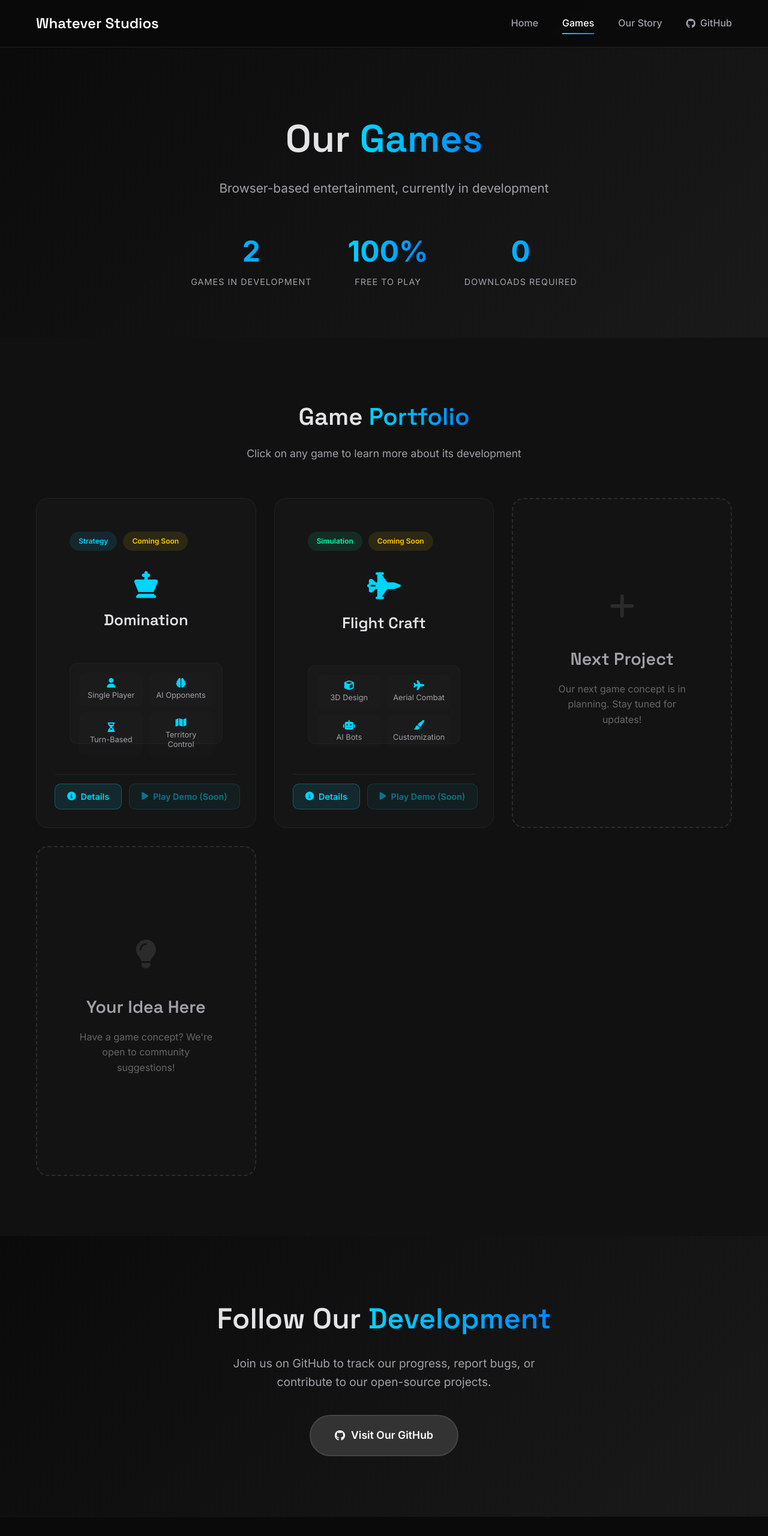
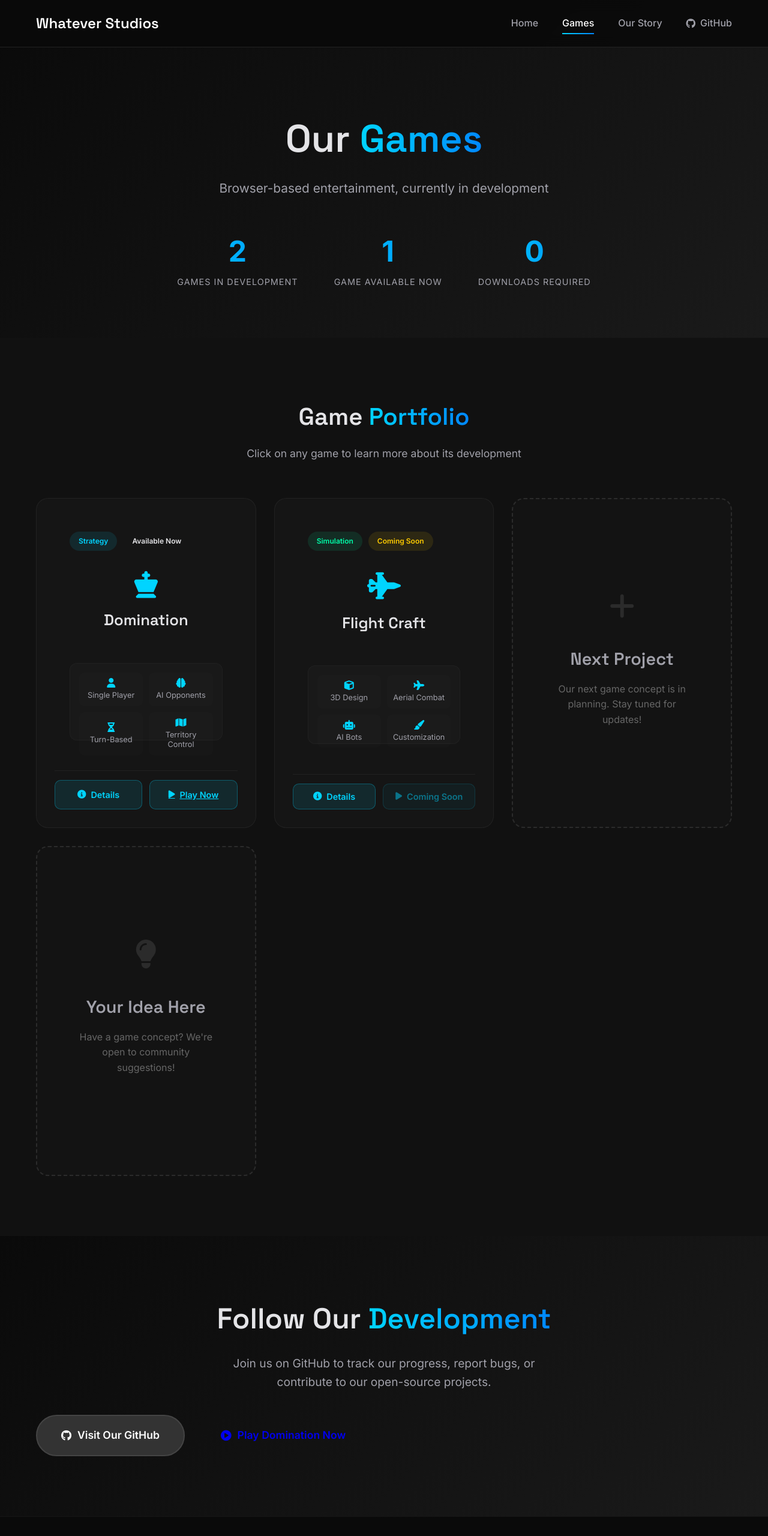
Before and after one commit to Willn0tBill/WtvStudios, a website: page games.html in a window 1280 px wide. Shown: the top 2560 px of the page at 60% size. Drawn offline with Linux system fonts and the light colour scheme.

Commit message:
games.html

```diff
--- a/games.html
+++ b/games.html
@@ -45,8 +45,8 @@
                         <span class="stat-label">Games in Development</span>
                     </div>
                     <div class="stat">
-                        <span class="stat-number">100%</span>
-                        <span class="stat-label">Free to Play</span>
+                        <span class="stat-number">1</span>
+                        <span class="stat-label">Game Available Now</span>
                     </div>
                     <div class="stat">
                         <span class="stat-number">0</span>
@@ -66,21 +66,21 @@
             </div>
 
             <div class="games-grid">
-                <!-- Domination Card -->
+                <!-- Domination Card - UPDATED WITH PLAY BUTTON -->
                 <div class="game-card" data-game="domination">
                     <div class="card-inner">
                         <div class="card-front">
                             <div class="card-header">
                                 <div class="card-badge-container">
                                     <span class="card-badge strategy">Strategy</span>
-                                    <span class="card-badge upcoming">Coming Soon</span>
+                                    <span class="card-badge playable">Available Now</span>
                                 </div>
                             </div>
                             <div class="card-icon">
                                 <i class="fas fa-chess-king"></i>
                             </div>
                             <h3 class="card-title">Domination</h3>
-                            <p class="card-description">Turn-based tactical warfare against intelligent AI opponents. Conquer territories, manage resources, and dominate the battlefield.</p>
+                            <p class="card-description">A tactical turn-based game where you outsmart AI opponents in strategic combat. Conquer territories, manage resources, and dominate the battlefield.</p>
 
                             <!-- Features Grid -->
                             <div class="card-features">
@@ -106,10 +106,10 @@
                         <div class="card-back">
                             <h4>Development Details</h4>
                             <ul class="card-details">
-                                <li><strong>Status:</strong> Early Development</li>
+                                <li><strong>Status:</strong> Available Now</li>
                                 <li><strong>Tech:</strong> HTML5 Canvas, JavaScript</li>
                                 <li><strong>Platform:</strong> Web Browser</li>
-                                <li><strong>Release:</strong> Q4 2024 (Estimated)</li>
+                                <li><strong>Release:</strong> Play Now!</li>
                             </ul>
                             <p class="card-back-desc">A deep strategic experience focusing on tactical decision-making and territory control. Each match presents unique challenges against adaptive AI with dynamic battlefield conditions.</p>
                             <div class="progress-container">
@@ -117,7 +117,7 @@
                                 <div class="progress-bar">
                                     <div class="progress-fill domination-progress"></div>
                                 </div>
-                                <span class="progress-text">30%</span>
+                                <span class="progress-text">100%</span>
                             </div>
                         </div>
                     </div>
@@ -125,9 +125,9 @@
                         <button class="card-action-btn flip-btn">
                             <i class="fas fa-info-circle"></i> Details
                         </button>
-                        <button class="card-action-btn disabled">
-                            <i class="fas fa-play"></i> Play Demo (Soon)
-                        </button>
+                        <a href="https://willn0tbill.github.io/domination/index.html" target="_blank" class="card-action-btn play-btn">
+                            <i class="fas fa-play"></i> Play Now
+                        </a>
                     </div>
                 </div>
 
@@ -190,7 +190,7 @@
                             <i class="fas fa-info-circle"></i> Details
                         </button>
                         <button class="card-action-btn disabled">
-                            <i class="fas fa-play"></i> Play Demo (Soon)
+                            <i class="fas fa-play"></i> Coming Soon
                         </button>
                     </div>
                 </div>
@@ -225,9 +225,14 @@
             <div class="cta-content">
                 <h2>Follow Our <span class="highlight">Development</span></h2>
                 <p>Join us on GitHub to track our progress, report bugs, or contribute to our open-source projects.</p>
-                <a href="https://github.com/Willn0tBill/WtvStudios" target="_blank" class="btn btn-large btn-github">
-                    <i class="fab fa-github"></i> Visit Our GitHub
-                </a>
+                <div class="cta-buttons">
+                    <a href="https://github.com/Willn0tBill/WtvStudios" target="_blank" class="btn btn-large btn-github">
+                        <i class="fab fa-github"></i> Visit Our GitHub
+                    </a>
+                    <a href="https://willn0tbill.github.io/domination/index.html" target="_blank" class="btn btn-large btn-play">
+                        <i class="fas fa-play-circle"></i> Play Domination Now
+                    </a>
+                </div>
             </div>
         </div>
     </section>
```
